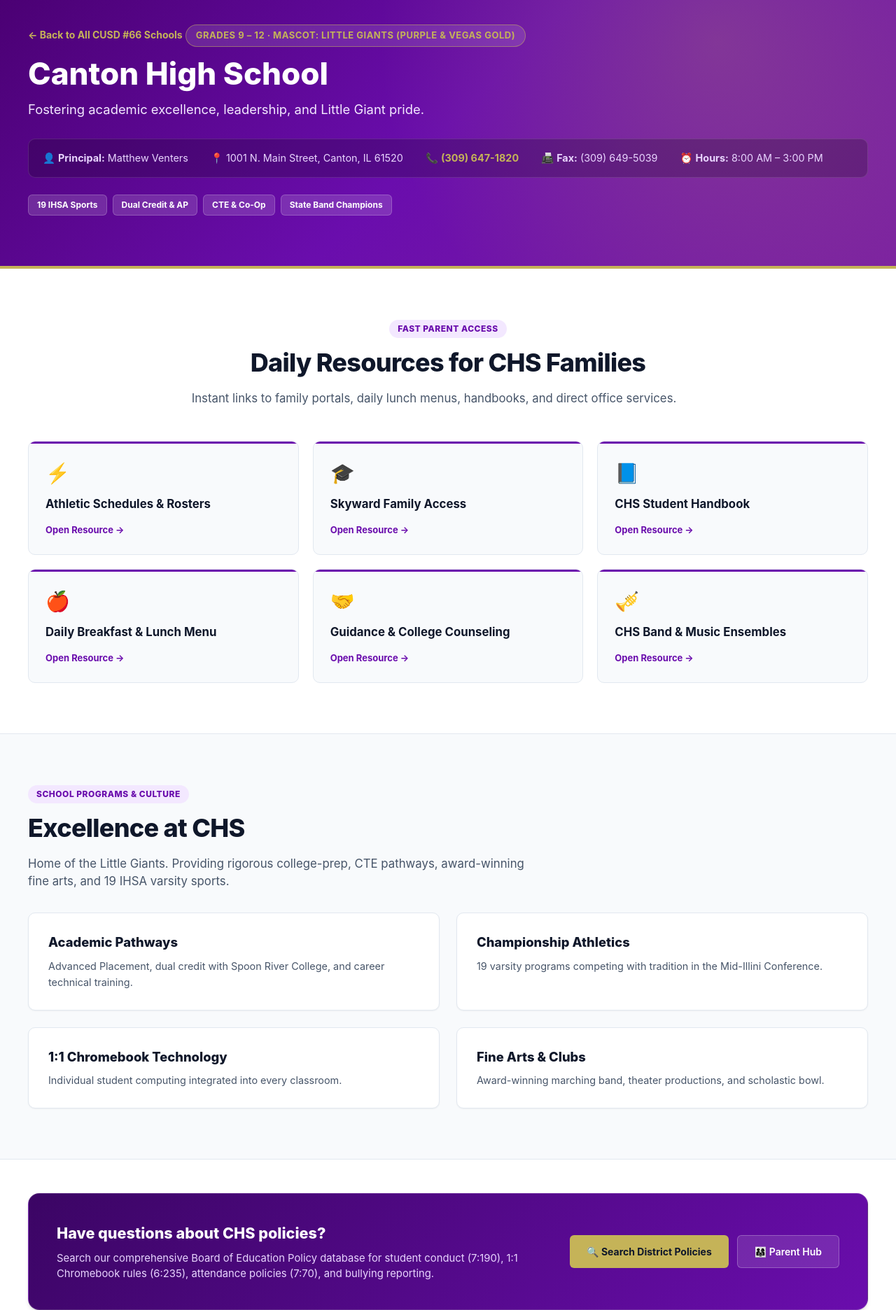
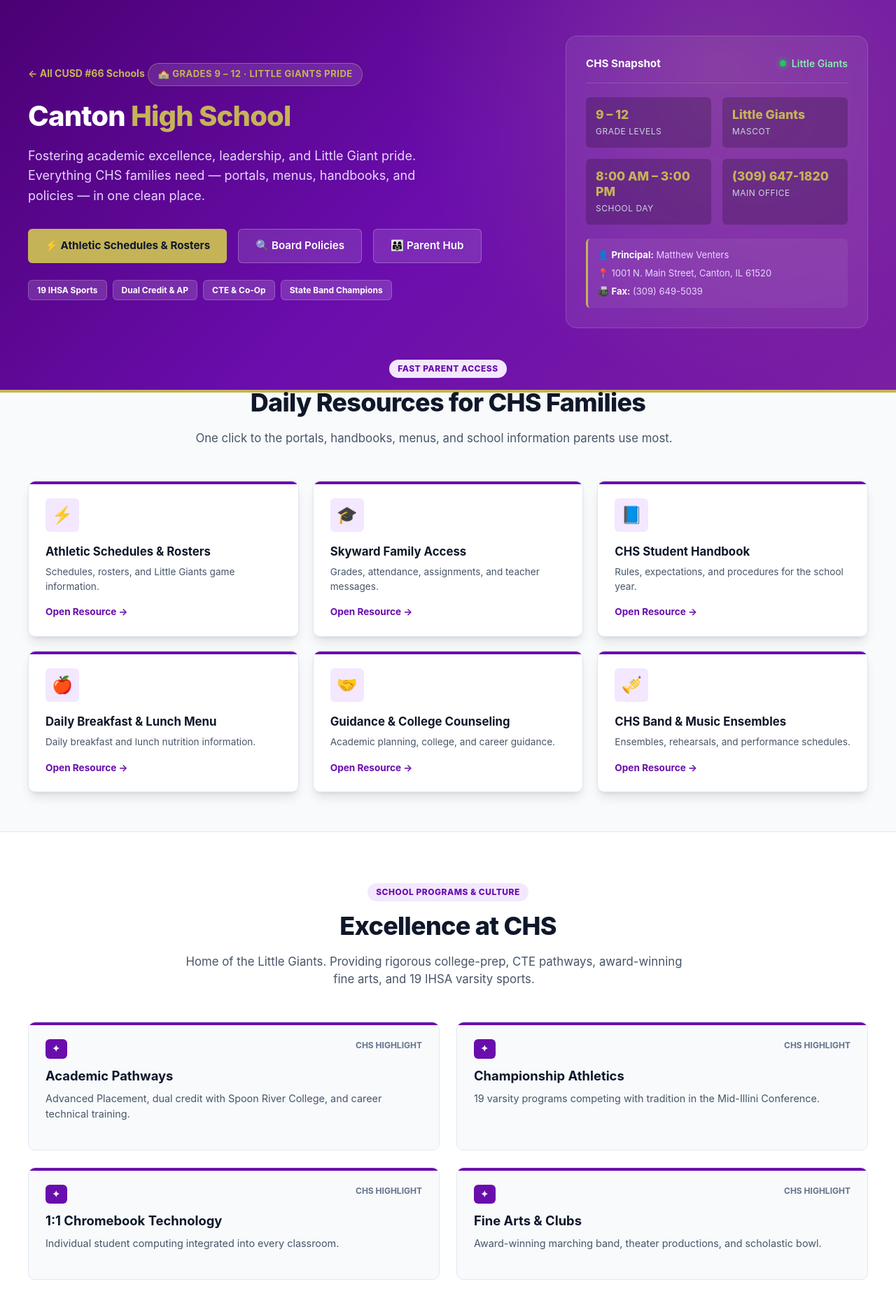
Before and after one commit to Supergus68/cantonusd66-redesign, an Astro site: page /schools/canton-high-school in a window 1280 px wide. Shown: the part 140-2012 px from the top of the page at 70% size. Built offline with nearby package versions, Linux system fonts and the light colour scheme; Astro itself is replaced by a stand-in of ours.

Commit message:
Align school pages with the district home page design

```diff
--- a/src/pages/schools/[slug].astro
+++ b/src/pages/schools/[slug].astro
@@ -10,6 +10,29 @@ export function getStaticPaths() {
 }
 
 const { school } = Astro.props;
+const [nameLead, ...nameRest] = school.name.split(" ");
+const gradesValue = school.grades.replace("Grades ", "");
+const primaryLink = school.quickLinks[0];
+
+function describe(label: string, shortName: string) {
+  const l = label.toLowerCase();
+  if (l.includes("handbook")) return "Rules, expectations, and procedures for the school year.";
+  if (l.includes("skyward")) return "Grades, attendance, assignments, and teacher messages.";
+  if (l.includes("menu") || l.includes("lunch") || l.includes("breakfast") || l.includes("food")) return "Daily breakfast and lunch nutrition information.";
+  if (l.includes("athletic") || l.includes("sports") || l.includes("roster")) return "Schedules, rosters, and Little Giants game information.";
+  if (l.includes("registration")) return "Enrollment forms and residency verification.";
+  if (l.includes("device") || l.includes("chromebook")) return "1:1 device expectations and agreement details.";
+  if (l.includes("bullying")) return "Report a concern confidentially to the district.";
+  if (l.includes("counsel")) return "Academic planning, college, and career guidance.";
+  if (l.includes("sip") || l.includes("school improvement") || l.includes("plan")) return "School improvement goals and progress reports.";
+  if (l.includes("library")) return "Digital library resources and reading tools.";
+  if (l.includes("band") || l.includes("music")) return "Ensembles, rehearsals, and performance schedules.";
+  if (l.includes("behavior")) return "Expectations and positive behavior supports.";
+  if (l.includes("accelerated reader")) return "Reading practice and accelerated reader resources.";
+  if (l.includes("kindergarten")) return "Kindergarten enrollment and readiness information.";
+  if (l.includes("friends") || l.includes("pto")) return "Parent organization news, events, and volunteer opportunities.";
+  return `Quick access to ${label.toLowerCase()} for ${shortName} families.`;
+}
 ---
 
 <Layout
@@ -17,25 +40,32 @@ const { school } = Astro.props;
   description={`${school.name} (${school.grades}) in Canton Union School District #66. Principal: ${school.principal}. Phone: ${school.phone}. Quick access to handbooks, Skyward, breakfast/lunch menus, and school resources.`}
   currentPath="/schools"
 >
-  <!-- School Hero Header -->
-  <section class="school-hero">
+  <!-- Hero: same layout and palette as the district home page -->
+  <section class="hero-district school-hero">
     <div class="container">
-      <div class="school-hero-content">
-        <a href="/#schools" class="back-link">
-          &larr; Back to All CUSD #66 Schools
+      <div class="hero-grid">
+        <div>
+          <a href="/schools" class="back-link">&larr; All CUSD #66 Schools</a>
+          <div class="hero-pill">
+            🏫 {school.grades} · {school.mascot} Pride
+          </div>
+          <h1 class="hero-title">
+            {nameLead} <span>{nameRest.join(" ")}</span>
+          </h1>
+          <p class="hero-lead">
+            {school.tagline} Everything {school.shortName} families need — portals, menus, handbooks, and policies — in one clean place.
+          </p>
+
+          <div class="hero-actions">
+            <a href={primaryLink.url} target="_blank" rel="noopener" class="btn-primary">
+              {primaryLink.icon} {primaryLink.label}
             </a>
-        <div class="school-hero-pill">
-          {school.grades} · Mascot: {school.mascot} ({school.colors})
-        </div>
-        <h1 class="school-hero-title">{school.name}</h1>
-        <p class="school-hero-tagline">{school.tagline}</p>
-
-        <div class="school-hero-meta">
-          <span>👤 <strong>Principal:</strong> {school.principal}</span>
-          <span>📍 {school.address}</span>
-          <span>📞 <a href={`tel:${school.phone.replace(/[^0-9]/g, '')}`}>{school.phone}</a></span>
-          <span>📠 <strong>Fax:</strong> {school.fax}</span>
-          <span>⏰ <strong>Hours:</strong> {school.hours}</span>
+            <a href="/policies" class="btn-secondary">
+              🔍 Board Policies
+            </a>
+            <a href="/parents" class="btn-secondary">
+              👨‍👩‍👧 Parent Hub
+            </a>
           </div>
 
           <div class="school-hero-badges">
@@ -44,74 +74,113 @@ const { school } = Astro.props;
             ))}
           </div>
         </div>
+
+        <div>
+          <div class="hero-status-card">
+            <div class="status-card-header">
+              <span style="font-weight: 700; font-size: 0.95rem; color: #FFFFFF;">{school.shortName} Snapshot</span>
+              <div class="status-indicator">
+                <span class="pulse-dot"></span>
+                <span>Little Giants</span>
+              </div>
+            </div>
+
+            <div class="status-stat-grid">
+              <div class="status-stat-box">
+                <div class="status-stat-num">{gradesValue}</div>
+                <div class="status-stat-lbl">Grade Levels</div>
+              </div>
+              <div class="status-stat-box">
+                <div class="status-stat-num">{school.mascot}</div>
+                <div class="status-stat-lbl">Mascot</div>
+              </div>
+              <div class="status-stat-box">
+                <div class="status-stat-num">{school.hours}</div>
+                <div class="status-stat-lbl">School Day</div>
+              </div>
+              <div class="status-stat-box">
+                <div class="status-stat-num">{school.phone}</div>
+                <div class="status-stat-lbl">Main Office</div>
+              </div>
+            </div>
+
+            <div class="snapshot-note">
+              <div>👤 <strong>Principal:</strong> {school.principal}</div>
+              <div>📍 {school.address}</div>
+              <div>📠 <strong>Fax:</strong> {school.fax}</div>
+            </div>
+          </div>
+        </div>
+      </div>
     </div>
   </section>
 
-  <!-- School Quick Action Portal Grid -->
-  <section class="school-quick-section">
+  <!-- Quick access: the same card style as the district home page -->
+  <section class="quick-access-section school-quick-section">
     <div class="container">
       <div class="section-header-centered">
         <span class="section-badge">Fast Parent Access</span>
         <h2 class="section-heading">Daily Resources for {school.shortName} Families</h2>
         <p class="section-sub">
-          Instant links to family portals, daily lunch menus, handbooks, and direct office services.
+          One click to the portals, handbooks, menus, and school information parents use most.
         </p>
       </div>
 
-      <div class="school-portal-grid">
+      <div class="quick-cards-grid">
         {school.quickLinks.map((item: { label: string; url: string; icon: string }) => (
-          <a href={item.url} target="_blank" rel="noopener" class="school-portal-card">
-            <div class="portal-card-icon">{item.icon}</div>
-            <div class="portal-card-label">{item.label}</div>
-            <div class="portal-card-arrow">Open Resource &rarr;</div>
+          <a href={item.url} target="_blank" rel="noopener" class="quick-card">
+            <div class="quick-card-icon">{item.icon}</div>
+            <div class="quick-card-title">{item.label}</div>
+            <div class="quick-card-desc">{describe(item.label, school.shortName)}</div>
+            <div class="quick-card-link">Open Resource &rarr;</div>
           </a>
         ))}
       </div>
     </div>
   </section>
 
-  <!-- School Highlights & Curriculum Section -->
-  <section class="school-features-section">
+  <!-- Highlights: same section and card treatment as the home page -->
+  <section class="policy-section school-features-section">
     <div class="container">
-      <div class="features-wrapper">
-        <div class="section-header-left">
+      <div class="section-header-centered">
         <span class="section-badge">School Programs & Culture</span>
         <h2 class="section-heading">Excellence at {school.shortName}</h2>
-          <p class="section-sub">
-            {school.description}
-          </p>
+        <p class="section-sub">{school.description}</p>
       </div>
 
-        <div class="features-grid">
+      <div class="policy-grid">
         {school.highlights.map((h: { title: string; desc: string }) => (
-            <div class="feature-box">
-              <h3 class="feature-title">{h.title}</h3>
-              <p class="feature-desc">{h.desc}</p>
+          <div class="policy-card highlight-card">
+            <div class="policy-card-top">
+              <span class="policy-code-badge">✦</span>
+              <span class="policy-section-tag">{school.shortName} Highlight</span>
+            </div>
+            <h3 class="policy-title">{h.title}</h3>
+            <p class="policy-summary">{h.desc}</p>
           </div>
         ))}
       </div>
     </div>
-    </div>
   </section>
 
-  <!-- District Support & Policies Banner -->
-  <section class="school-policies-banner">
+  <!-- Policy and parent-support callout -->
+  <section class="board-section school-policies-banner">
     <div class="container">
-      <div class="policy-cta-box">
-        <div>
-          <h3 style="font-size: 1.35rem; font-weight: 800; color: #FFFFFF; margin-bottom: 0.5rem;">
-            Have questions about {school.shortName} policies?
-          </h3>
-          <p style="color: #E9D5FF; font-size: 0.925rem; max-width: 680px; margin: 0;">
-            Search our comprehensive Board of Education Policy database for student conduct (7:190), 1:1 Chromebook rules (6:235), attendance policies (7:70), and bullying reporting.
+      <div class="board-leadership-card policy-cta-box">
+        <div class="leadership-tag">District Support</div>
+        <h3 class="superintendent-name">Questions about {school.shortName} policies?</h3>
+        <p class="superintendent-quote">
+          Search the full Board of Education policy database — student conduct (7:190), 1:1 Chromebook rules (6:235), attendance (7:70), bullying reporting, and public comment (2:230).
         </p>
-        </div>
         <div style="display: flex; gap: 0.75rem; flex-wrap: wrap;">
           <a href="/policies" class="btn-primary" style="font-size: 0.875rem;">
             🔍 Search District Policies
           </a>
           <a href="/parents" class="btn-secondary" style="font-size: 0.875rem;">
-            👨‍👩‍👧 Parent Hub
+            👨‍👩‍👧 Parent & Student Hub
+          </a>
+          <a href="/schools" class="btn-secondary" style="font-size: 0.875rem;">
+            🏫 All Schools
           </a>
         </div>
       </div>
@@ -121,13 +190,8 @@ const { school } = Astro.props;
 
 <style>
   .school-hero {
-    background: radial-gradient(circle at 80% 20%, rgba(197, 179, 88, 0.22), transparent 45%),
-                linear-gradient(135deg, #4A0072 0%, #6A0DAD 50%, #7B1FA2 100%);
-    color: #FFFFFF;
-    padding: 3.5rem 0 4.5rem;
-    border-bottom: 4px solid var(--cusd-gold);
+    padding-bottom: 5.5rem;
   }
-
   .back-link {
     display: inline-flex;
     align-items: center;
@@ -142,60 +206,34 @@ const { school } = Astro.props;
     transform: translateX(-3px);
     text-decoration: underline;
   }
-
-  .school-hero-pill {
-    display: inline-block;
-    background: rgba(255, 255, 255, 0.12);
-    border: 1px solid rgba(197, 179, 88, 0.5);
-    color: var(--cusd-gold);
+  .school-hero .hero-title {
+    font-size: 2.5rem;
+  }
+  .school-hero .status-stat-num {
+    font-size: 1.1rem;
+    line-height: 1.25;
+    word-break: break-word;
+  }
+  .snapshot-note {
+    background: rgba(255, 255, 255, 0.06);
+    border-radius: var(--radius-sm);
+    padding: 0.85rem;
+    border-left: 3px solid var(--cusd-gold);
     font-size: 0.8125rem;
-    font-weight: 700;
-    padding: 0.35rem 0.85rem;
-    border-radius: 9999px;
-    margin-bottom: 0.75rem;
-    letter-spacing: 0.5px;
-    text-transform: uppercase;
+    color: #E9D5FF;
+    display: flex;
+    flex-direction: column;
+    gap: 0.4rem;
   }
-
-  .school-hero-title {
-    font-size: 2.75rem;
-    font-weight: 800;
-    line-height: 1.15;
-    margin-bottom: 0.75rem;
+  .snapshot-note strong {
+    color: #FFFFFF;
   }
-
-  .school-hero-tagline {
-    font-size: 1.15rem;
-    color: #F3E8FF;
-    max-width: 720px;
-    margin-bottom: 1.75rem;
-    line-height: 1.5;
-  }
-
-  .school-hero-meta {
-    display: flex;
-    flex-wrap: wrap;
-    gap: 1.25rem 2rem;
-    font-size: 0.9rem;
-    color: #E9D5FF;
-    background: rgba(0, 0, 0, 0.2);
-    padding: 1rem 1.25rem;
-    border-radius: var(--radius-md);
-    margin-bottom: 1.5rem;
-    border: 1px solid rgba(255, 255, 255, 0.12);
-  }
-
-  .school-hero-meta a {
-    color: var(--cusd-gold);
-    font-weight: 700;
-  }
-
   .school-hero-badges {
     display: flex;
     flex-wrap: wrap;
     gap: 0.5rem;
+    margin-top: 1.5rem;
   }
-
   .school-badge-item {
     font-size: 0.75rem;
     font-weight: 700;
@@ -205,146 +243,48 @@ const { school } = Astro.props;
     border-radius: var(--radius-sm);
     border: 1px solid rgba(255, 255, 255, 0.2);
   }
-
-  .school-quick-section {
-    padding: 4.5rem 0;
-    background: var(--white);
-    border-bottom: 1px solid var(--slate-200);
-  }
-
   .section-header-centered {
     text-align: center;
     max-width: 760px;
     margin: 0 auto 3rem;
   }
-
-  .school-portal-grid {
-    display: grid;
+  .school-quick-section .quick-cards-grid {
     grid-template-columns: repeat(3, 1fr);
-    gap: 1.25rem;
   }
-
-  .school-portal-card {
-    background: var(--slate-50);
-    border: 1px solid var(--slate-200);
-    border-radius: var(--radius-md);
-    padding: 1.5rem;
-    transition: all 0.2s cubic-bezier(0.16, 1, 0.3, 1);
-    display: flex;
-    flex-direction: column;
+  .school-features-section {
+    background: var(--white);
+  }
+  .highlight-card {
     position: relative;
     overflow: hidden;
   }
-
-  .school-portal-card::before {
+  .highlight-card::before {
     content: "";
     position: absolute;
     top: 0;
     left: 0;
     right: 0;
-    height: 3px;
+    height: 4px;
     background: var(--cusd-purple);
     transition: background 0.2s;
   }
-
-  .school-portal-card:hover {
-    transform: translateY(-3px);
-    background: var(--white);
-    box-shadow: var(--shadow-lg);
-    border-color: var(--cusd-purple-border);
-  }
-
-  .school-portal-card:hover::before {
+  .highlight-card:hover::before {
     background: var(--cusd-gold);
   }
-
-  .portal-card-icon {
-    font-size: 1.75rem;
-    margin-bottom: 0.75rem;
+  .school-policies-banner {
+    background: var(--slate-50);
   }
-
-  .portal-card-label {
-    font-size: 1.05rem;
-    font-weight: 700;
-    color: var(--slate-900);
-    margin-bottom: 1rem;
-    flex-grow: 1;
-    line-height: 1.4;
+  @media (max-width: 1024px) {
+    .school-quick-section .quick-cards-grid {
+      grid-template-columns: repeat(2, 1fr);
     }
-
-  .portal-card-arrow {
-    font-size: 0.8125rem;
-    font-weight: 700;
-    color: var(--cusd-purple);
-    display: flex;
-    align-items: center;
-    gap: 0.35rem;
   }
-  .school-portal-card:hover .portal-card-arrow {
-    color: var(--cusd-gold-dark);
+  @media (max-width: 640px) {
+    .school-hero .hero-title {
+      font-size: 2rem;
     }
-
-  .school-features-section {
-    padding: 4.5rem 0;
-    background: var(--slate-50);
-    border-bottom: 1px solid var(--slate-200);
-  }
-
-  .features-grid {
-    display: grid;
-    grid-template-columns: repeat(2, 1fr);
-    gap: 1.5rem;
-    margin-top: 2rem;
-  }
-
-  .feature-box {
-    background: var(--white);
-    border: 1px solid var(--slate-200);
-    border-radius: var(--radius-md);
-    padding: 1.75rem;
-    box-shadow: var(--shadow-sm);
-  }
-
-  .feature-title {
-    font-size: 1.15rem;
-    font-weight: 800;
-    color: var(--slate-900);
-    margin-bottom: 0.5rem;
-  }
-
-  .feature-desc {
-    font-size: 0.9rem;
-    color: var(--slate-600);
-    line-height: 1.6;
-  }
-
-  .school-policies-banner {
-    padding: 3rem 0;
-    background: var(--white);
-  }
-
-  .policy-cta-box {
-    background: linear-gradient(135deg, var(--cusd-purple-deep), var(--cusd-purple));
-    border-radius: var(--radius-lg);
-    padding: 2.5rem;
-    display: flex;
-    justify-content: space-between;
-    align-items: center;
-    gap: 2rem;
-    box-shadow: var(--shadow-md);
-    border: 1px solid rgba(255, 255, 255, 0.15);
-  }
-
-  @media (max-width: 900px) {
-    .school-portal-grid {
+    .school-quick-section .quick-cards-grid {
       grid-template-columns: 1fr;
-    }
-    .features-grid {
-      grid-template-columns: 1fr;
-    }
-    .policy-cta-box {
-      flex-direction: column;
-      align-items: flex-start;
     }
   }
 </style>
--- a/src/pages/schools/index.astro
+++ b/src/pages/schools/index.astro
@@ -1,5 +1,6 @@
 ---
 import Layout from "../../components/Layout.astro";
+import QuickAccess from "../../components/QuickAccess.astro";
 import { SCHOOLS } from "../../data/schools.js";
 ---
 
@@ -8,22 +9,76 @@ import { SCHOOLS } from "../../data/schools.js";
   description="Explore the five schools of Canton Union School District #66: Canton High School, Ingersoll Middle School, Eastview Elementary, Lincoln Elementary, and Westview Elementary."
   currentPath="/schools"
 >
-  <div style="background: linear-gradient(135deg, var(--cusd-purple-deep), var(--cusd-purple)); color: white; padding: 3.5rem 0; border-bottom: 3px solid var(--cusd-gold);">
+  <!-- Hero: same layout and palette as the district home page -->
+  <section class="hero-district">
     <div class="container">
-      <div style="max-width: 800px;">
-        <span class="hero-pill" style="margin-bottom: 1rem;">District 66 Campus Directory</span>
-        <h1 style="font-size: 2.5rem; font-weight: 800; line-height: 1.2; margin-bottom: 1rem;">
-          Our Community Schools
-        </h1>
-        <p style="font-size: 1.1rem; color: #E9D5FF; line-height: 1.6;">
-          Canton Union School District #66 serves over 2,200 students across five distinctive schools. Click on any school below to view its dedicated page, bell schedules, principal messages, daily resources, and student handbooks.
+      <div class="hero-grid">
+        <div>
+          <div class="hero-pill">🏫 Five Schools · One District</div>
+          <h1 class="hero-title">Find Your <span>School</span></h1>
+          <p class="hero-lead">
+            Canton Union School District #66 serves over 2,200 students across five distinctive schools. Open a school below for bell schedules, principal contacts, daily resources, and handbooks.
+          </p>
+          <div class="hero-actions">
+            <a href="/parents" class="btn-primary">
+              👨‍👩‍👧 Parent & Student Hub
+            </a>
+            <a href="/policies" class="btn-secondary">
+              🔍 Board Policies
+            </a>
+          </div>
+        </div>
+
+        <div>
+          <div class="hero-status-card">
+            <div class="status-card-header">
+              <span style="font-weight: 700; font-size: 0.95rem; color: #FFFFFF;">District Snapshot</span>
+              <div class="status-indicator">
+                <span class="pulse-dot"></span>
+                <span>Schools in Session</span>
+              </div>
+            </div>
+
+            <div class="status-stat-grid">
+              <div class="status-stat-box">
+                <div class="status-stat-num">5</div>
+                <div class="status-stat-lbl">Community Schools</div>
+              </div>
+              <div class="status-stat-box">
+                <div class="status-stat-num">2,200+</div>
+                <div class="status-stat-lbl">Enrolled Students</div>
+              </div>
+              <div class="status-stat-box">
+                <div class="status-stat-num">1:1</div>
+                <div class="status-stat-lbl">Chromebook Tech</div>
+              </div>
+              <div class="status-stat-box">
+                <div class="status-stat-num">19</div>
+                <div class="status-stat-lbl">IHSA Varsity Sports</div>
+              </div>
+            </div>
+
+            <div class="snapshot-note">
+              <strong style="color: #FFFFFF;">Not sure where to start?</strong> The Parent Hub has registration, menus, calendars, and bullying reporting in one place.
+            </div>
+          </div>
+        </div>
+      </div>
+    </div>
+  </section>
+
+  <QuickAccess />
+
+  <section class="schools-section">
+    <div class="container">
+      <div class="section-header-centered">
+        <span class="section-badge">District 66 Campuses</span>
+        <h2 class="section-heading">Our Community Schools</h2>
+        <p class="section-sub">
+          Five schools, one Little Giants family. Each page has its own principal, bell hours, resources, and quick links.
         </p>
       </div>
-    </div>
-  </div>
 
-  <section style="padding: 4.5rem 0; background: var(--slate-50);">
-    <div class="container">
       <div class="schools-grid">
         {SCHOOLS.map((school) => (
           <article class="school-card">
@@ -37,9 +92,7 @@ import { SCHOOLS } from "../../data/schools.js";
               <div class="school-grades">Mascot: {school.mascot} ({school.colors})</div>
             </div>
 
-            <p style="font-size: 0.875rem; color: var(--slate-600); margin-bottom: 1rem; line-height: 1.5;">
-              {school.description}
-            </p>
+            <p class="school-card-desc">{school.description}</p>
 
             <ul class="school-meta-list">
               <li class="school-meta-item">
@@ -82,3 +135,26 @@ import { SCHOOLS } from "../../data/schools.js";
     </div>
   </section>
 </Layout>
+
+<style>
+  .section-header-centered {
+    text-align: center;
+    max-width: 760px;
+    margin: 0 auto 3rem;
+  }
+  .snapshot-note {
+    background: rgba(255, 255, 255, 0.06);
+    border-radius: var(--radius-sm);
+    padding: 0.85rem;
+    border-left: 3px solid var(--cusd-gold);
+    font-size: 0.8125rem;
+    color: #E9D5FF;
+    line-height: 1.6;
+  }
+  .school-card-desc {
+    font-size: 0.875rem;
+    color: var(--slate-600);
+    margin-bottom: 1rem;
+    line-height: 1.5;
+  }
+</style>
```
Lines whose indentation alone changed are shown as unchanged.
